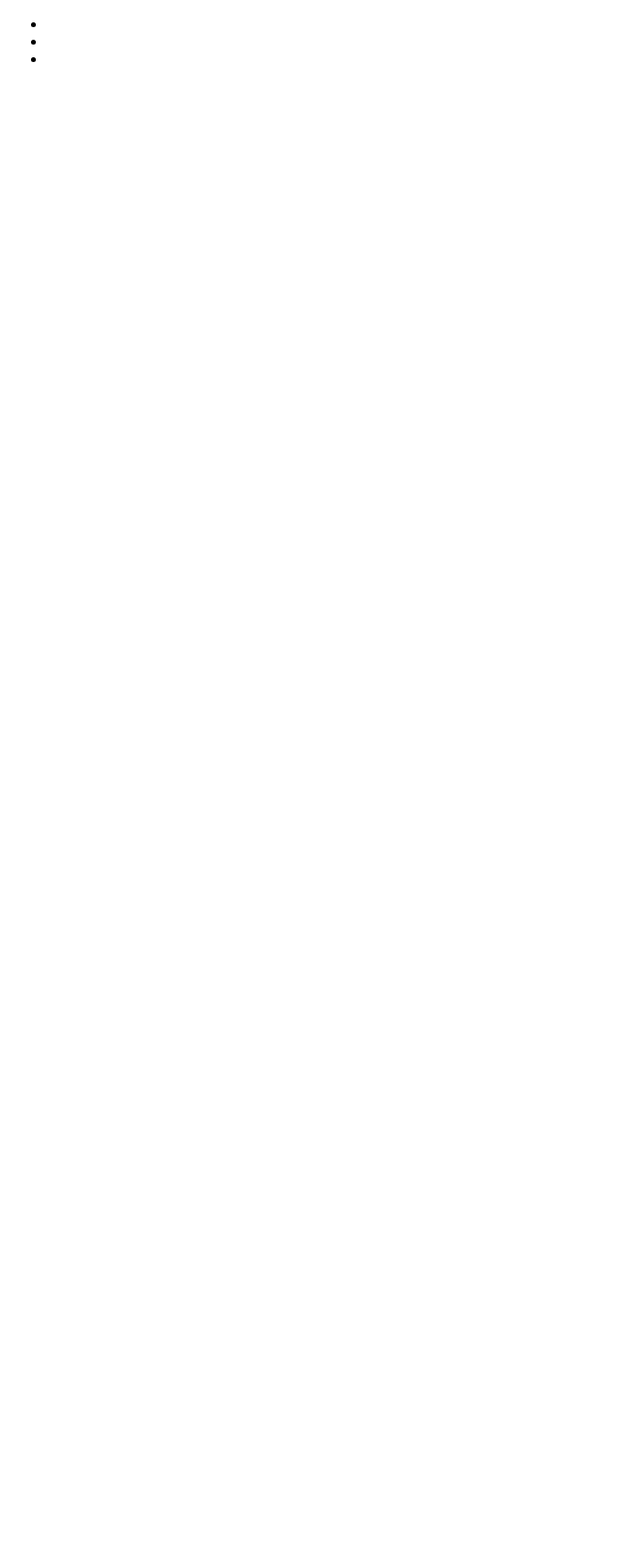
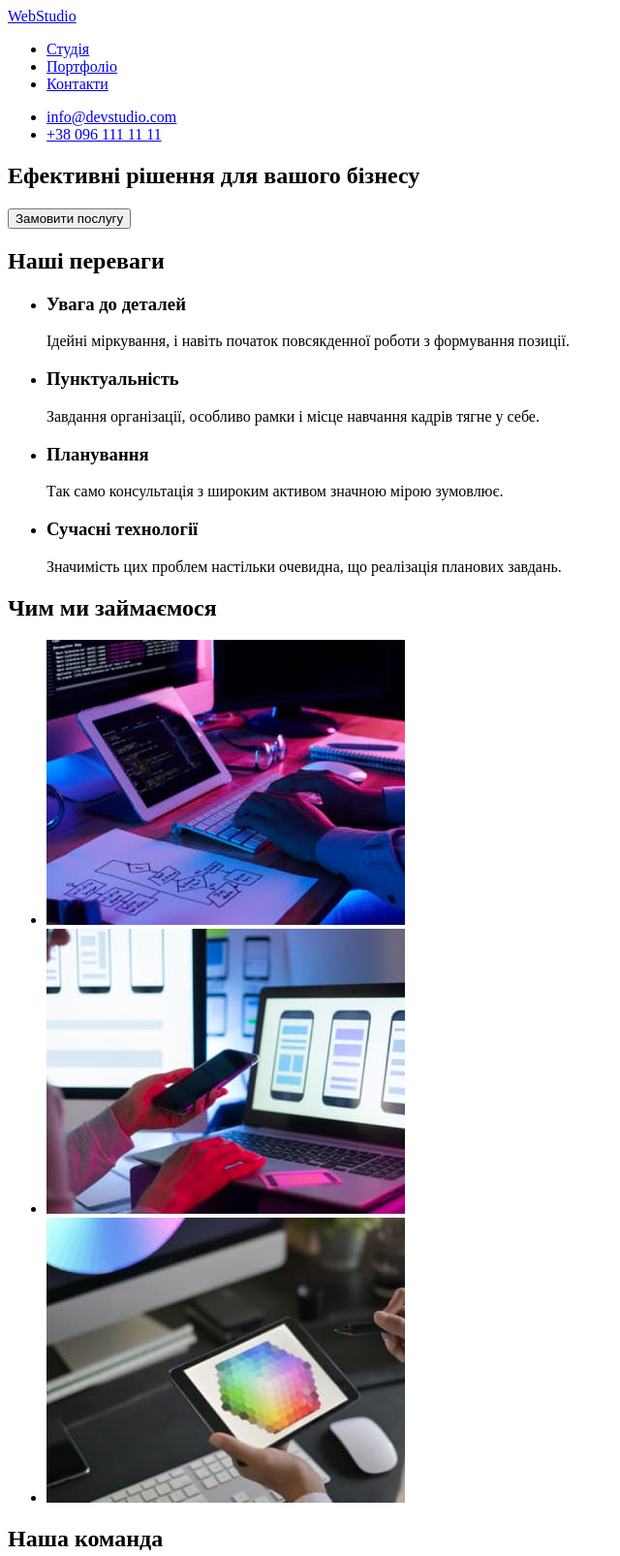
Before and after one commit to W-Novytskyi/goit-markup-hw-01, a plain HTML site: page index.html in a window 1280 px wide. Shown: the top 1605 px of the page at 97% size, without its empty margins (0-640 px from the left). Before the commit the page ends 800 px from the top, so only its background shows below. Drawn offline with Linux system fonts and the light colour scheme.

Commit message:
Фініш

```diff
--- a/index.html
+++ b/index.html
@@ -4,25 +4,123 @@
     <meta charset="UTF-8" />
     <meta http-equiv="X-UA-Compatible" content="IE=edge" />
     <meta name="viewport" content="width=device-width, initial-scale=1.0" />
-    <title>Document</title>
+    <title>WebStudio</title>
   </head>
   <body>
     <header>
-      <a href="#"> </a>
-      <nav></nav>
+      <a href="./index.html" lang="en">WebStudio</a>
+      <nav>
+        <ul>
+          <li>
+            <a href="./index.html">Студія</a>
+          </li>
+          <li>
+            <a href="#">Портфоліо</a>
+          </li>
+          <li>
+            <a href="#">Контакти</a>
+          </li>
+        </ul>
+      </nav>
       <ul>
         <li>
-          <a href="#"></a>
+          <a href="mailto:info@devstudio.com">info@devstudio.com</a>
         </li>
         <li>
-          <a href="#"></a>
-        </li>
-        <li>
-          <a href="#"></a>
+          <a href="tel:+380961111111">+38 096 111 11 11</a>
         </li>
       </ul>
     </header>
-    <main></main>
-    <footer></footer>
+    <main>
+      <section>
+        <h1>Ефективні рішення для вашого бізнесу</h1>
+        <button type="button">Замовити послугу</button>
+      </section>
+      <section>
+        <h2>Наші переваги</h2>
+        <ul>
+          <li>
+            <h3>Увага до деталей</h3>
+            <p>Ідейні міркування, і навіть початок повсякденної роботи з формування позиції.</p>
+          </li>
+          <li>
+            <h3>Пунктуальність</h3>
+            <p>Завдання організації, особливо рамки і місце навчання кадрів тягне у себе.</p>
+          </li>
+          <li>
+            <h3>Планування</h3>
+            <p>Так само консультація з широким активом значною мірою зумовлює.</p>
+          </li>
+          <li>
+            <h3>Сучасні технології</h3>
+            <p>Значимість цих проблем настільки очевидна, що реалізація планових завдань.</p>
+          </li>
+        </ul>
+      </section>
+      <section>
+        <h2>Чим ми займаємося</h2>
+        <ul>
+          <li>
+            <img src="./images/computer.jpg" alt="Людина працює за комп'ютером" width="370" />
+          </li>
+          <li>
+            <img
+              src="./images/smartphone.jpg"
+              alt="Людина працює зі смартфоном і комп'ютером"
+              width="370"
+            />
+          </li>
+          <li>
+            <img src="./images/tablet.jpg" alt="Людина працює з планшетом" width="370" />
+          </li>
+        </ul>
+      </section>
+      <section>
+        <h2>Наша команда</h2>
+        <ul>
+          <li>
+            <img src="./images/prod_designer.jpg" alt="Чоловік в червоній рубашці" width="270" />
+            <h3>Ігор Дем'яненко</h3>
+            <p lang="en">Product Designer</p>
+          </li>
+          <li>
+            <img src="./images/frontend.jpg" alt="Жінка в чорному піджаку" width="270" />
+            <h3>Ольга Рєпіна</h3>
+            <p lang="en">Frontend Developer</p>
+          </li>
+          <li>
+            <img src="./images/marketing.jpg" alt="Чоловік в синій рубашці" width="270" />
+            <h3>Микола Тарасов</h3>
+            <p lang="en">Marketing</p>
+          </li>
+          <li>
+            <img src="./images/ui_designer.jpg" alt="Чоловік в чорній футболці" width="270" />
+            <h3>Михайло Єрмаков</h3>
+            <p lang="en">UI Designer</p>
+          </li>
+        </ul>
+      </section>
+    </main>
+    <footer>
+      <a href="./index.html" lang="en">WebStudio</a>
+      <address>
+        <ul>
+          <li>
+            <a
+              href="https://goo.gl/maps/W8Mo3k8APGKfxBTi7"
+              target="_blank"
+              rel="noopener noreferrer nofollow"
+              >м. Київ, пр-т Лесі Українки, 26</a
+            >
+          </li>
+          <li>
+            <a href="mailto:info@devstudio.com">info@devstudio.com</a>
+          </li>
+          <li>
+            <a href="tel:+380961111111">+38 096 111 11 11</a>
+          </li>
+        </ul>
+      </address>
+    </footer>
   </body>
 </html>
```
Also changed, not shown: .prettierrc.json (added), images/computer.jpg (added), images/frontend.jpg (added), images/marketing.jpg (added), images/prod_designer.jpg (added), images/smartphone.jpg (added), images/tablet.jpg (added), images/ui_designer.jpg (added).
